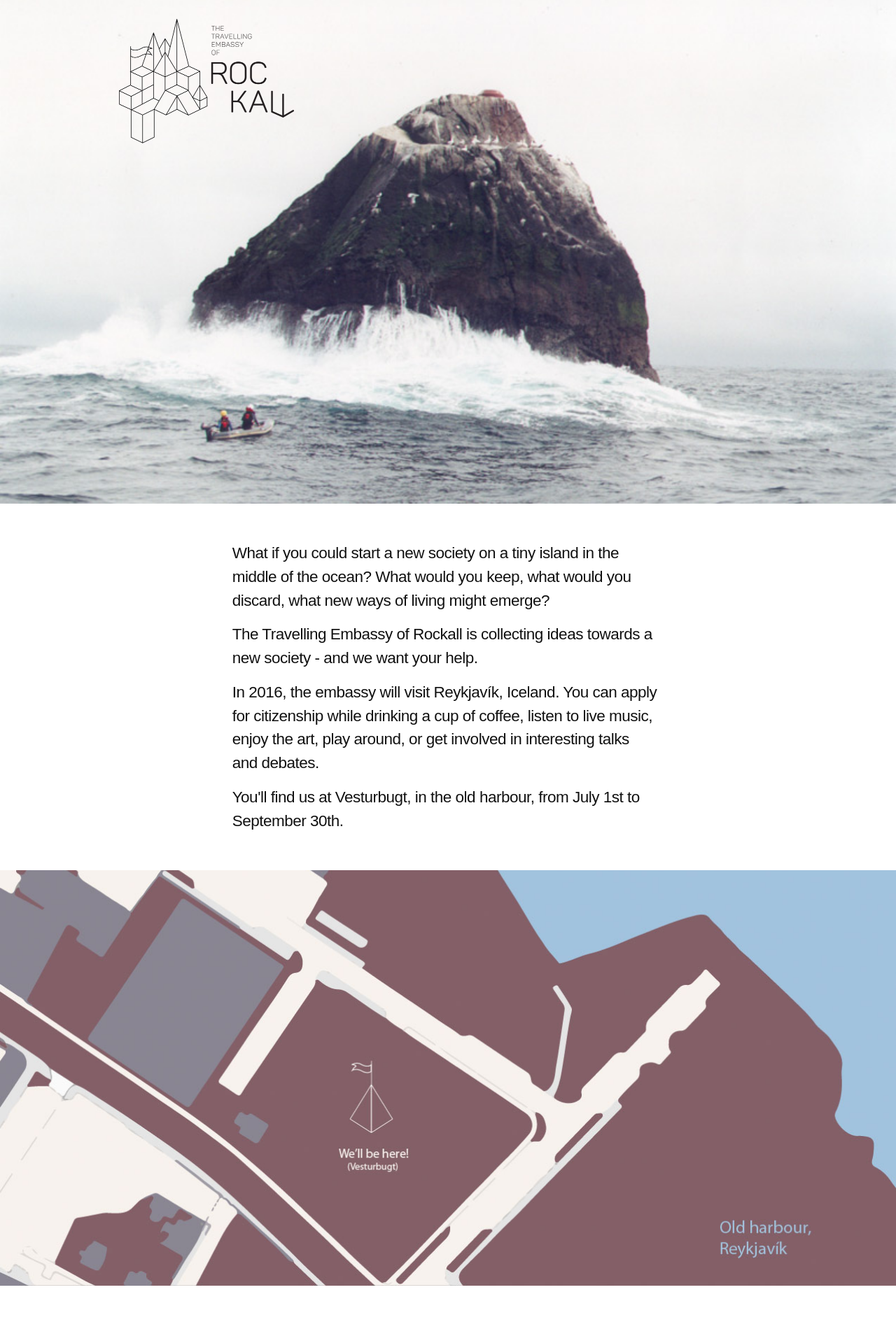
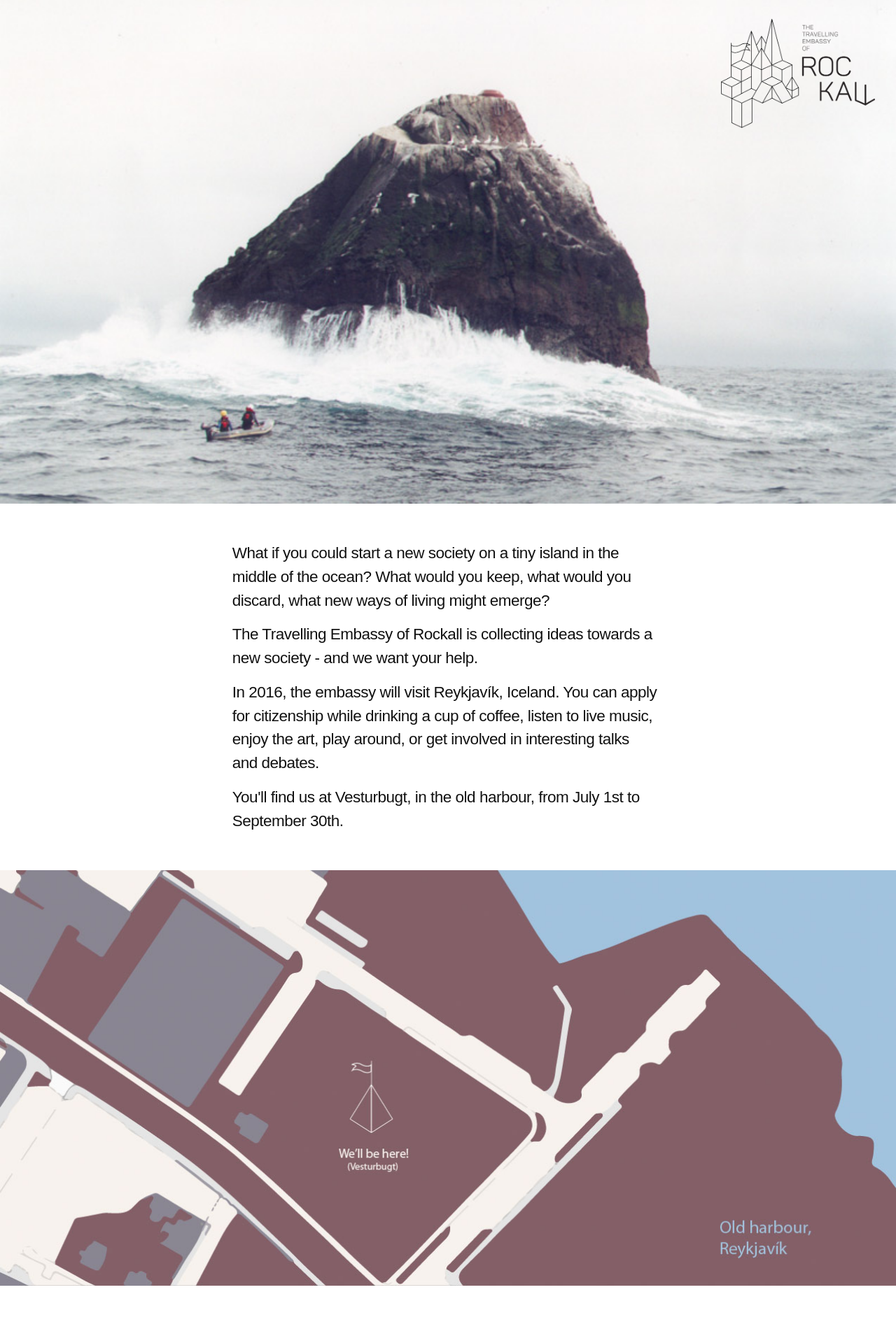
Before and after one commit to rockall-festival/rockall-festival.github.io, a Jekyll site: the page built from index.html, in a window 1280 px wide. Shown: the top 1897 px of the page at 70% size. Built offline with Jekyll 4.4.1, drawn with Linux system fonts in a browser that asks for light colours; comment, search, counter and statistics services are not loaded.

Commit message:
Tweak text container widths
Signed-off-by: Peter Hartree <web@peterhartree.co.uk>

```diff
--- a/_sass/_layout.scss
+++ b/_sass/_layout.scss
@@ -281,7 +281,8 @@
         height: auto;
 
         @media screen and (min-width: $screen-sm) {
-            max-width: 250px;
+            max-width: 220px;
+            float: right;
         }
     }
 }
--- a/index.html
+++ b/index.html
@@ -3,7 +3,7 @@
 ---
 
 <div id="splash" class="wrap wrap-splash wrap-screen-height">
-  <div class="container">
+  <div class="container container-wide">
     <div class="row">
       <div class="col-sm-12">
         <div class="splash-logo margin-top">
@@ -21,7 +21,7 @@
 <div class="wrap padding-top-larger padding-bottom-larger">
   <div class="container">
     <div class="row">
-      <div class="col-sm-12 col-md-8 col-md-offset-2">
+      <div class="col-sm-10 col-sm-offset-1 col-md-8 col-md-offset-2">
         <p>What if you could start a new society on a tiny island in the middle of the ocean? What would you keep, what would you discard, what new ways of living might emerge?</p>
 
         <p><strong>The Travelling Embassy of Rockall</strong> is collecting ideas towards a new society - and we want your help.</p>
@@ -42,14 +42,14 @@
   <div class="container">
 
     <div class="row">
-      <div class="col-sm-12 col-md-8 col-md-offset-2">
+      <div class="col-sm-10 col-sm-offset-1 col-md-8 col-md-offset-2">
         <h2>Message from the embassy</h2>
         <h3 ><strong>March 2016</strong></h3>
       </div>
     </div>
 
     <div class="row margin-top-small">
-      <div class="col-sm-12 col-md-8 col-md-offset-2">
+      <div class="col-sm-10 col-sm-offset-1 col-md-8 col-md-offset-2">
         <p>We’re hard at work on the programme for the summer festival. We're actively looking for ideas, collaborators, volunteers, partners and performers (and funding!).</p>
 
         <p>If you’ve read this far - we’d like to talk. Write to <a href="mailto:team@rockall.is">team@rockall.is</a>, comment on <a href="http://blog.rockall.is">our blog</a>, or connect with us on your favourite social&nbsp;mediums.</p>
```
